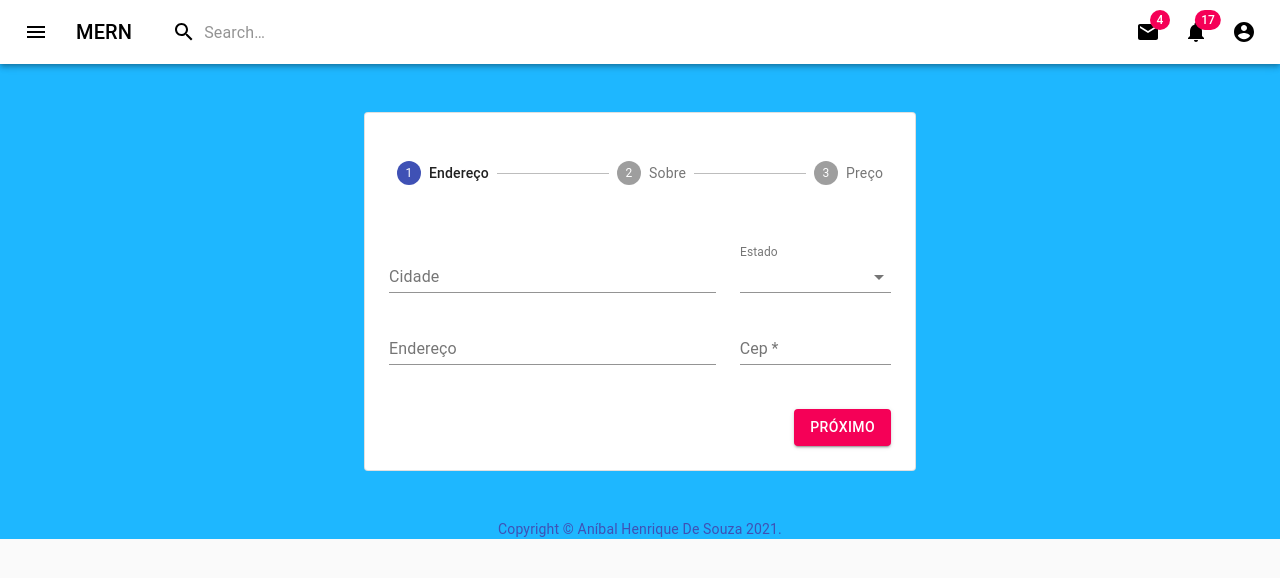
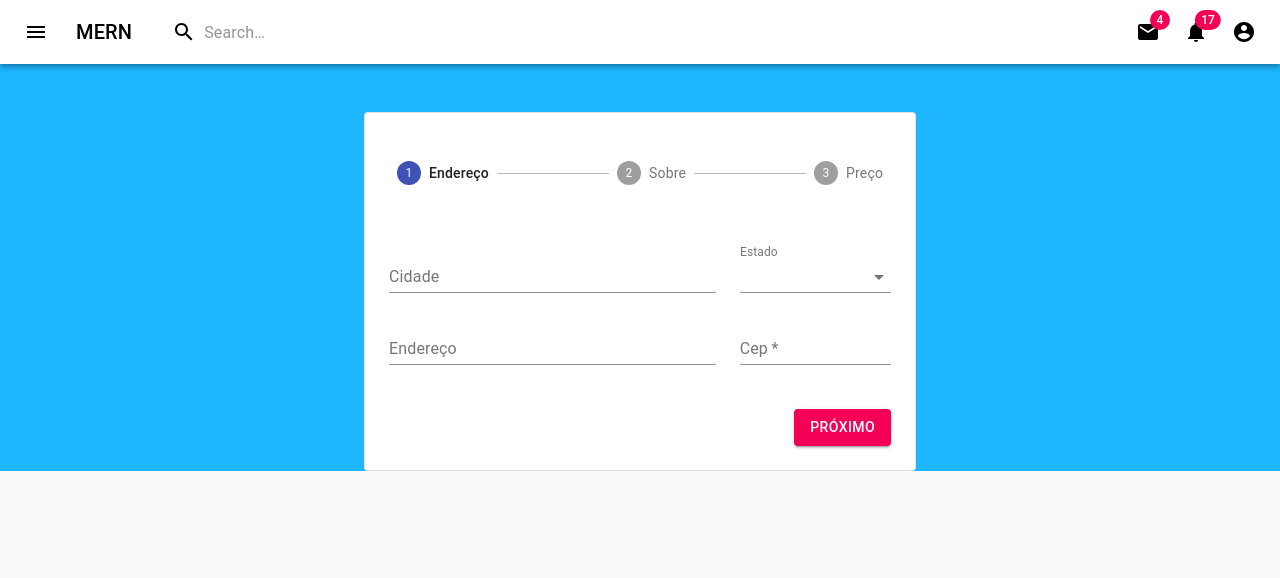
Before and after one commit to ahsouza/mern, a React (Create React App) app in the folder client/: page / in a window 1280 px wide. Shown: the top 578 px of the page. Built offline with nearby package versions, Linux system fonts and the light colour scheme.

Commit message:
fixed: removendo copyright desnecessario para componente checkout

```diff
--- a/client/src/template/checkout/Checkout.tsx
+++ b/client/src/template/checkout/Checkout.tsx
@@ -1,33 +1,16 @@
 import * as React from 'react';
 import { makeStyles } from '@material-ui/core/styles';
 import CssBaseline from '@material-ui/core/CssBaseline';
-import AppBar from '@material-ui/core/AppBar';
 import Container from '@material-ui/core/Container';
-import Toolbar from '@material-ui/core/Toolbar';
 import Paper from '@material-ui/core/Paper';
 import Stepper from '@material-ui/core/Stepper';
 import Step from '@material-ui/core/Step';
 import StepLabel from '@material-ui/core/StepLabel';
 import Button from '@material-ui/core/Button';
-import Link from '@material-ui/core/Link';
 import Typography from '@material-ui/core/Typography';
 import AddressForm from './AddressForm';
-import Description from './Description';
 import About from './About';
 import Review from './Review';
-
-function Copyright() {
-  return (
-    <Typography variant="body2" color="primary" align="center">
-      {'Copyright © '}
-      <Link color="inherit" href="https://ahsouza.github.io/mecontrata">
-        Aníbal Henrique De Souza
-      </Link>{' '}
-      {new Date().getFullYear()}
-      {'.'}
-    </Typography>
-  );
-}
 
 const useStyles = makeStyles((theme) => ({
   margin: {
@@ -141,7 +124,6 @@ export default function Checkout() {
             )}
           </React.Fragment>
         </Paper>
-        <Copyright />
       </Container>
     </React.Fragment>
   );
```
